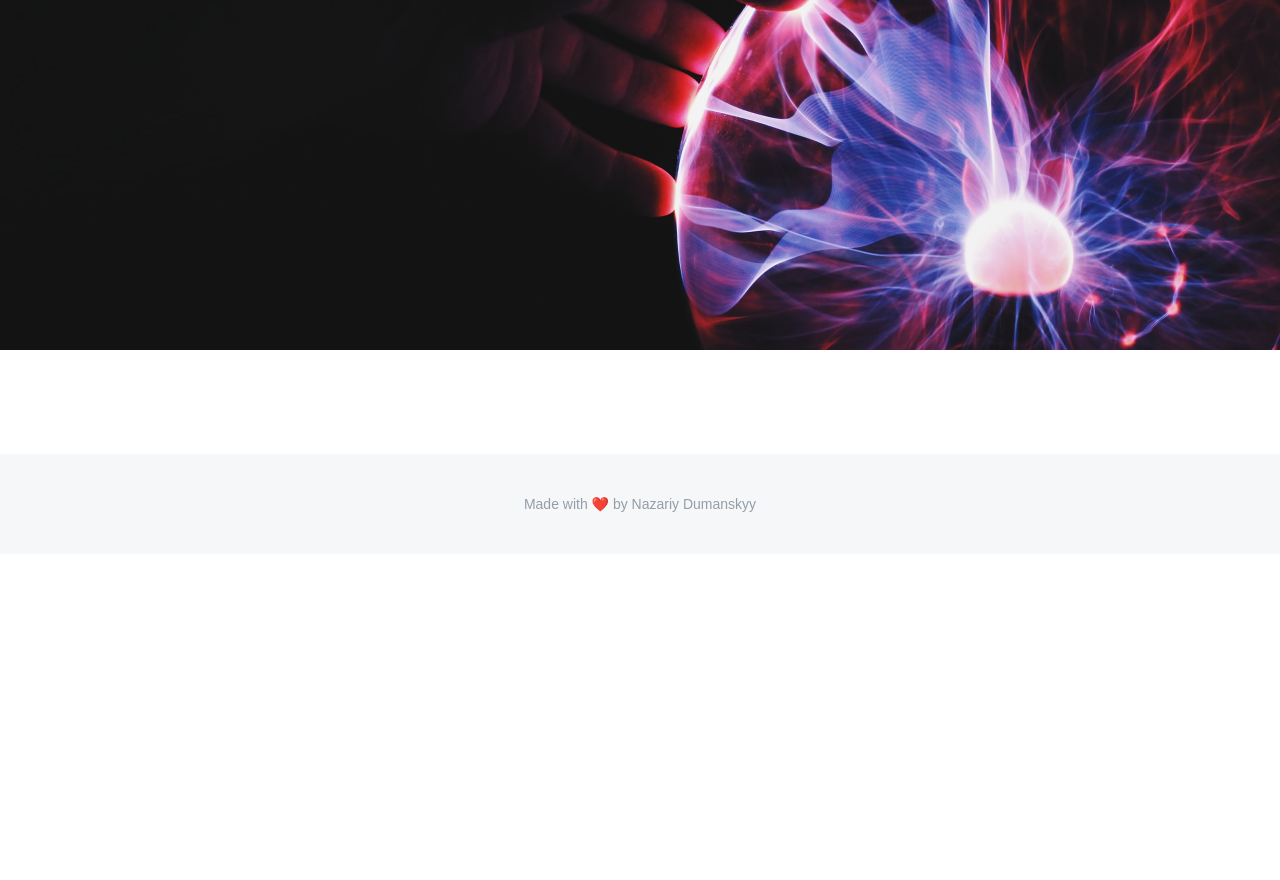
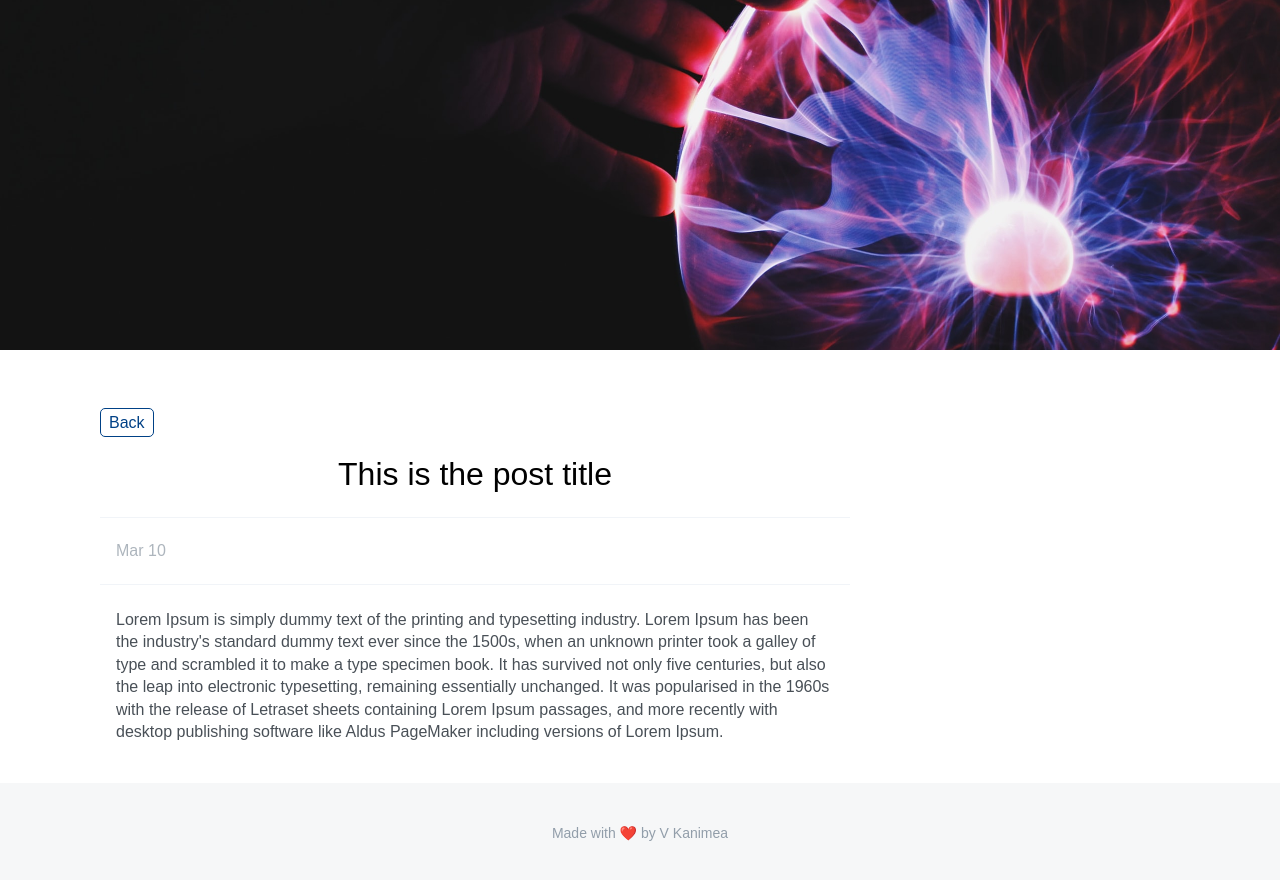
Before and after one commit to vkanimea/blog-app, a plain HTML site: page post.html in a window 1280 px wide. Before the commit the page ends 800 px from the top, so only its background shows below. Drawn offline with Linux system fonts and the light colour scheme.

Commit message:
Individual post structure and styling

```diff
--- a/post.html
+++ b/post.html
@@ -18,10 +18,19 @@
                     <!-- TODO: Add div class "navigation" to link back to home page HINT: make it a link -->
                     <!-- TODO: Stylize navigation in style.css -->
                     <!-- TODO: Add all divs for post title, post, date, post content based on ids in post.css   -->
+                    <div class='navigation'>
+                        <a href="index.html">Back</a>
+                    </div>
+                    <div class="post-container">
+                         <div id="individual-post-title">This is the post title</div>
+                         <div id="individual-post-date">Mar 10</div>
+                         <div id="individual-post-content">Lorem Ipsum is simply dummy text of the printing and typesetting industry. Lorem Ipsum has been the industry's standard dummy text ever since the 1500s, when an unknown printer took a galley of type and scrambled it to make a type specimen book. It has survived not only five centuries, but also the leap into electronic typesetting, remaining essentially unchanged. It was popularised in the 1960s with the release of Letraset sheets containing Lorem Ipsum passages, and more recently with desktop publishing software like Aldus PageMaker including versions of Lorem Ipsum.</div>
+                    </div>
+
                 </div>
             </div>
             <footer>
-                <p>Made with ❤️ by Nazariy Dumanskyy</p>
+                <p>Made with ❤️ by V Kanimea</p>
             </footer>
         </div>
         <script src="js/post.js" async defer></script>
--- a/style/post.css
+++ b/style/post.css
@@ -1,13 +1,27 @@
 /* ADD styling for all of the divs in post.html to match  */
 
 #individual-post-title {
+    text-align: center;
+    font-size: 2em;
+    padding-top: 24px;
+    padding-bottom: 24px;
 
 }
 
 #individual-post-date {
+    padding-top: 24px;
+    padding-bottom: 24px;
+    padding-left: 16px;
+    color: #adb5bd;
+    border-top: 1px solid #f1f4f8;
+    border-bottom: 1px solid #f1f4f8;
 
 }
 
 #individual-post-content {
-
+       padding-top: 24px;
+       padding-left: 16px;
+       padding-right: 16px;
+       color: #495057;
+       line-height: 1.4;
 }
--- a/style/style.css
+++ b/style/style.css
@@ -150,3 +150,13 @@ footer {
   margin-top: 40px;
   font-size: 14px;
 }
+
+.navigation a {
+  text-decoration: none;
+  color: #004186;
+  border: 1px solid #004186;
+  border-radius: 5px;
+  padding: 5px 8px;
+
+
+}
```
Also changed, not shown: new-post.html (+1 -1 lines).
